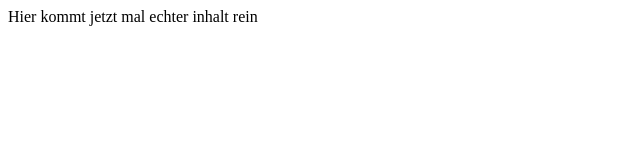
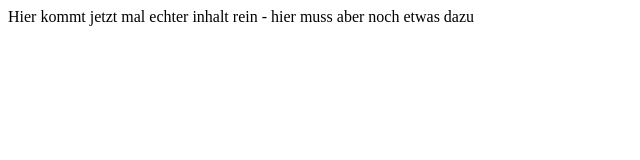
Before and after one commit to essal/test-repo, a plain HTML site: page index.html in a window 1280 px wide. Shown: the whole page, without its empty margins (0-640 px from the left). Drawn offline with Linux system fonts and the light colour scheme.

Commit message:
weiter content in index eingefügt

```diff
--- a/index.html
+++ b/index.html
@@ -5,7 +5,7 @@
 </head>
 
 <body>
-Hier kommt jetzt mal echter inhalt rein
+Hier kommt jetzt mal echter inhalt rein - hier muss aber noch etwas dazu
 </body>
 
 </html>
```
